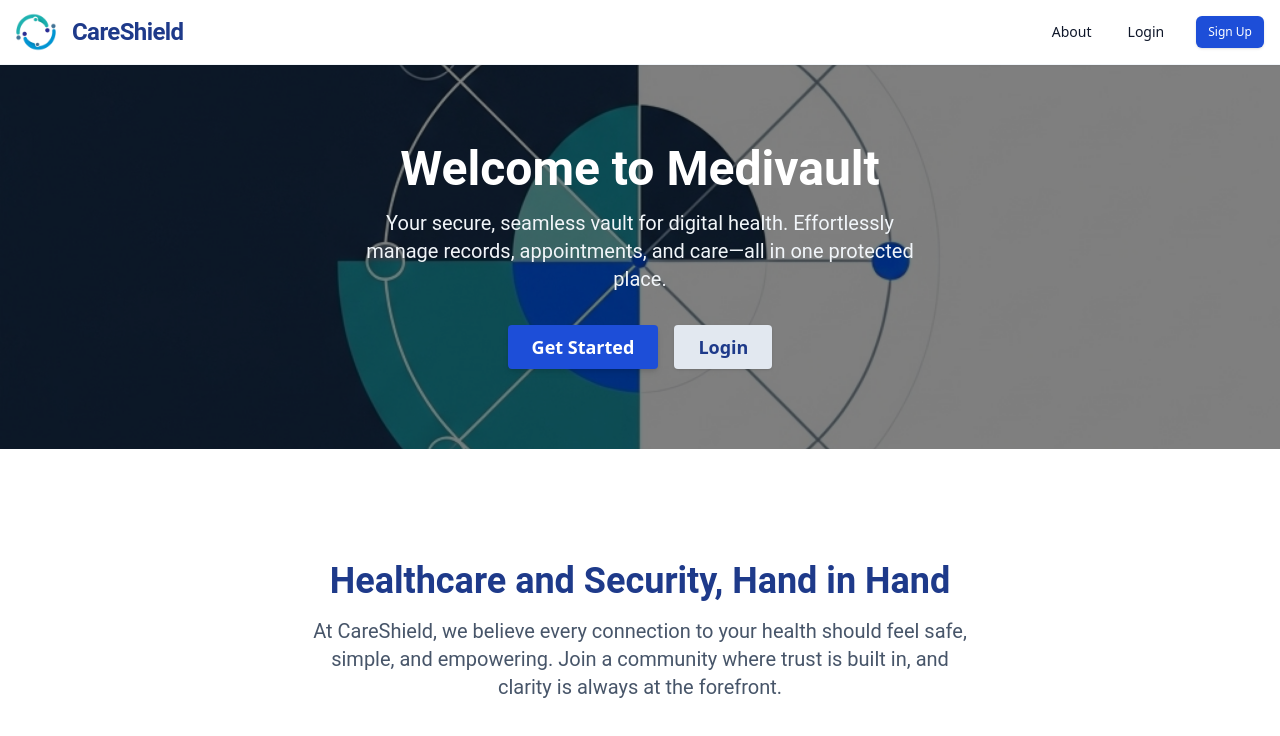
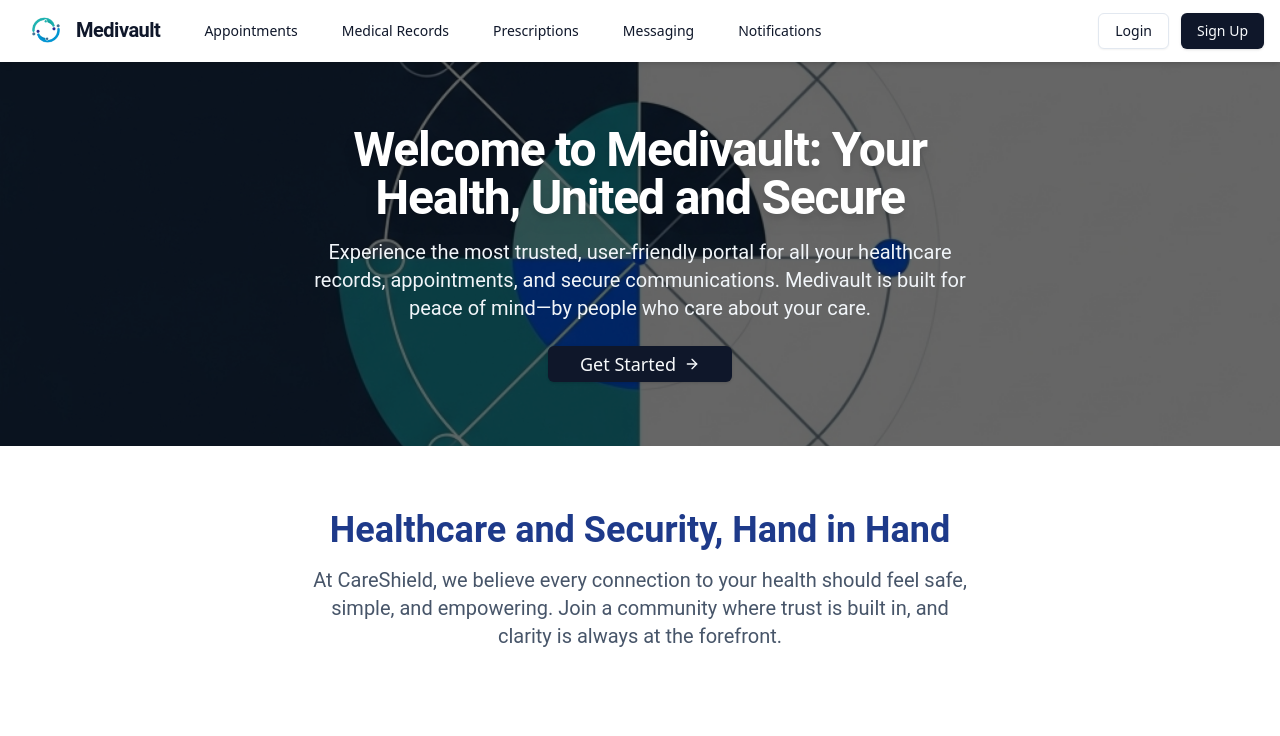
Before and after one commit to Collin-Test-Quome-Org/create-a-comprehensive-hipaa-compliant-patient-por-00ec075e-c3cbda37, a React (Vite) app in the folder frontend/: page / in a window 1280 px wide. Shown: the top 736 px of the page. Built offline with nearby package versions, Linux system fonts and the light colour scheme.

Commit message:
Add Hero, DashboardCards components and HomePage; set up Navigation with branding and nav links.

```diff
--- a/frontend/src/Navigation.tsx
+++ b/frontend/src/Navigation.tsx
@@ -1,34 +1,56 @@
-import { NavigationMenu, NavigationMenuList, NavigationMenuItem, NavigationMenuLink } from '@/components/ui/navigation-menu';
+import { NavigationMenu, NavigationMenuItem, NavigationMenuList, NavigationMenuLink } from '@/components/ui/navigation-menu';
+import { navigationMenuTriggerStyle } from '@/components/ui/navigation-menu';
 import { Button } from '@/components/ui/button';
-import { BrandLogo } from '@/components/BrandLogo';
 import { Link } from 'react-router-dom';
-import { navigationMenuTriggerStyle } from '@/components/ui/navigation-menu';
 
-export function Navigation() {
-  return (
-    <nav className="w-full bg-white shadow-sm border-b border-slate-100 sticky top-0 z-30">
-      <div className="container mx-auto flex items-center justify-between py-3 px-4">
-        <BrandLogo />
+export const Navigation = () => (
+  <nav className="w-full bg-white shadow-md z-50 sticky top-0">
+    <div className="max-w-7xl mx-auto flex items-center justify-between px-4 py-3">
       <NavigationMenu>
-          <NavigationMenuList>
+        <NavigationMenuList className="flex items-center gap-2">
           <NavigationMenuItem>
-              <NavigationMenuLink asChild className={navigationMenuTriggerStyle()}>
-                <Link to="/about">About</Link>
+            <NavigationMenuLink asChild className={navigationMenuTriggerStyle() + ' flex items-center gap-2'}>
+              <Link to="/">
+                <img src={"/branding/assets/logo-0.png"} className="h-7 w-7 mr-2 inline-block" />
+                <span className="font-[Roboto] font-bold text-xl text-primary tracking-tight">Medivault</span>
+              </Link>
             </NavigationMenuLink>
           </NavigationMenuItem>
           <NavigationMenuItem>
             <NavigationMenuLink asChild className={navigationMenuTriggerStyle()}>
-                <Link to="/login">Login</Link>
+              <Link to="/appointments">Appointments</Link>
             </NavigationMenuLink>
           </NavigationMenuItem>
           <NavigationMenuItem>
-              <Button asChild id="signup-nav" size="sm" className="ml-3 bg-blue-700 text-white hover:bg-blue-900">
-                <Link to="/signup">Sign Up</Link>
-              </Button>
+            <NavigationMenuLink asChild className={navigationMenuTriggerStyle()}>
+              <Link to="/medical-records">Medical Records</Link>
+            </NavigationMenuLink>
+          </NavigationMenuItem>
+          <NavigationMenuItem>
+            <NavigationMenuLink asChild className={navigationMenuTriggerStyle()}>
+              <Link to="/prescriptions">Prescriptions</Link>
+            </NavigationMenuLink>
+          </NavigationMenuItem>
+          <NavigationMenuItem>
+            <NavigationMenuLink asChild className={navigationMenuTriggerStyle()}>
+              <Link to="/messaging">Messaging</Link>
+            </NavigationMenuLink>
+          </NavigationMenuItem>
+          <NavigationMenuItem>
+            <NavigationMenuLink asChild className={navigationMenuTriggerStyle()}>
+              <Link to="/notifications">Notifications</Link>
+            </NavigationMenuLink>
           </NavigationMenuItem>
         </NavigationMenuList>
       </NavigationMenu>
+      <div className="flex items-center gap-3">
+        <Button asChild variant="outline" id="nav-login">
+          <Link to="/login">Login</Link>
+        </Button>
+        <Button asChild id="nav-signup">
+          <Link to="/signup">Sign Up</Link>
+        </Button>
+      </div>
     </div>
   </nav>
 );
-}
--- /dev/null
+++ b/frontend/src/components/DashboardCards.tsx
@@ -0,0 +1,64 @@
+import { Card, CardContent, CardHeader, CardTitle } from '@/components/ui/card';
+import { Link } from 'react-router-dom';
+import { CalendarCheck, FileText, MessageCircle, Pill, Bell } from 'lucide-react';
+import { motion } from 'framer-motion';
+
+const dashboardItems = [
+  {
+    icon: <CalendarCheck className="text-primary" size={32} />,
+    title: 'Appointments',
+    path: '/appointments',
+    description: 'View, schedule, and manage your medical appointments.'
+  },
+  {
+    icon: <FileText className="text-primary" size={32} />,
+    title: 'Medical Records',
+    path: '/medical-records',
+    description: 'Securely access your health history and reports.'
+  },
+  {
+    icon: <Pill className="text-primary" size={32} />,
+    title: 'Prescriptions',
+    path: '/prescriptions',
+    description: 'Track and renew your medications easily.'
+  },
+  {
+    icon: <MessageCircle className="text-primary" size={32} />,
+    title: 'Messaging',
+    path: '/messaging',
+    description: 'Communicate securely with your healthcare providers.'
+  },
+  {
+    icon: <Bell className="text-primary" size={32} />,
+    title: 'Notifications',
+    path: '/notifications',
+    description: 'Stay up to date with important alerts.'
+  }
+];
+
+export const DashboardCards = () => (
+  <div className="w-full grid grid-cols-1 sm:grid-cols-2 lg:grid-cols-3 gap-6 py-10">
+    {dashboardItems.map((item, i) => (
+      <motion.div
+        key={item.title}
+        initial={{ opacity: 0, y: 24 }}
+        animate={{ opacity: 1, y: 0 }}
+        transition={{ delay: i * 0.12, duration: 0.5 }}
+      >
+        <Link to={item.path} aria-label={item.title}>
+          <Card className="group hover:shadow-2xl transition-shadow duration-200 focus:ring-2 focus:ring-primary/60">
+            <CardHeader className="flex flex-row items-center gap-4">
+              {item.icon}
+              <CardTitle className="text-lg font-bold font-[Roboto] text-slate-800 group-hover:text-primary">
+                {item.title}
+              </CardTitle>
+            </CardHeader>
+            <CardContent className="text-slate-600 font-[Roboto] text-sm">
+              {item.description}
+            </CardContent>
+          </Card>
+        </Link>
+      </motion.div>
+    ))}
+  </div>
+);
--- a/frontend/src/components/Hero.tsx
+++ b/frontend/src/components/Hero.tsx
@@ -1,55 +1,30 @@
 import { motion } from 'framer-motion';
+import { Button } from '@/components/ui/button';
+import { ArrowRight } from 'lucide-react';
+import { Link } from 'react-router-dom';
 
-const heroBg = '/branding/assets/hero-0.png';
-
-export function Hero() {
-  return (
-    <section className="relative w-full h-96 mb-12">
-      <div
-        style={{ backgroundImage: `url('${heroBg}')` }}
-        className="bg-cover bg-center h-full w-full absolute inset-0 z-0"
-      />
-      <div className="absolute inset-0 bg-black bg-opacity-50 flex flex-col items-center justify-center z-10">
-        <motion.h1
-          className="text-white text-4xl md:text-5xl font-bold mb-4 font-['Roboto']"
-          initial={{ y: 40, opacity: 0 }}
-          animate={{ y: 0, opacity: 1 }}
+export const Hero = () => (
+  <section className="relative bg-cover bg-center h-96 w-full" style={{ backgroundImage: "url('/branding/assets/hero-0.png')" }}>
+    <div className="absolute inset-0 bg-black bg-opacity-60 flex items-center justify-center">
+      <motion.div
+        initial={{ opacity: 0, y: 32 }}
+        animate={{ opacity: 1, y: 0 }}
         transition={{ duration: 0.7 }}
+        className="text-center max-w-2xl"
       >
-          Welcome to Medivault
-        </motion.h1>
-        <motion.p
-          className="text-slate-100 text-lg md:text-xl max-w-xl text-center mb-8 font-['Roboto']"
-          initial={{ y: 20, opacity: 0 }}
-          animate={{ y: 0, opacity: 1 }}
-          transition={{ duration: 1, delay: 0.3 }}
-        >
-          Your secure, seamless vault for digital health. Effortlessly manage records, appointments, and care—all in one protected place.
-        </motion.p>
-        <motion.div
-          className="flex gap-4"
-          initial={{ opacity: 0 }}
-          animate={{ opacity: 1 }}
-          transition={{ duration: 1, delay: 0.6 }}
-        >
-          <a href="/signup">
-            <button
-              id="hero-signup"
-              className="bg-blue-700 hover:bg-blue-800 transition text-white font-bold py-2 px-6 rounded shadow-md text-lg"
-            >
+        <h1 className="text-white text-4xl md:text-5xl font-bold mb-4 font-[Roboto] tracking-tight drop-shadow-lg">
+          Welcome to Medivault: Your Health, United and Secure
+        </h1>
+        <p className="text-slate-100 text-lg md:text-xl mb-6 font-[Roboto] font-normal">
+          Experience the most trusted, user-friendly portal for all your healthcare records, appointments, and secure communications. Medivault is built for peace of mind—by people who care about your care.
+        </p>
+        <Button asChild id="cta-get-started" className="px-8 py-4 text-lg">
+          <Link to="/signup" className="flex items-center gap-2">
             Get Started
-            </button>
-          </a>
-          <a href="/login">
-            <button
-              id="hero-login"
-              className="bg-slate-200 hover:bg-slate-300 transition text-blue-900 font-semibold py-2 px-6 rounded shadow text-lg"
-            >
-              Login
-            </button>
-          </a>
+            <ArrowRight size={20} />
+          </Link>
+        </Button>
       </motion.div>
     </div>
   </section>
 );
-}
--- a/frontend/src/pages/HomePage.tsx
+++ b/frontend/src/pages/HomePage.tsx
@@ -1,35 +1,25 @@
 import { Hero } from '@/components/Hero';
+import { DashboardCards } from '@/components/DashboardCards';
 import { motion } from 'framer-motion';
-import { Button } from '@/components/ui/button';
-import { Link } from 'react-router-dom';
 
 export const HomePage = () => (
-  <main>
+  <>
     <Hero />
-    <section className="max-w-5xl mx-auto px-4 py-16">
-      <motion.div
-        className="flex flex-col md:flex-row items-center gap-12"
-        initial={{ opacity: 0, y: 60 }}
-        whileInView={{ opacity: 1, y: 0 }}
-        viewport={{ once: true }}
-        transition={{ duration: 0.8 }}
-      >
-        <img src="/branding/assets/logo-1.png" className="h-32 w-32 rounded-full shadow-xl border-4 border-blue-200" />
-        <div className="flex-1">
-          <h2 className="text-3xl font-bold text-blue-900 mb-3" style={{ fontFamily: 'Roboto, sans-serif', fontWeight: 700 }}>
-            Why SentinelHealth?
-          </h2>
-          <ul className="text-slate-700 text-lg mb-6 pl-4 list-disc" style={{ fontFamily: 'Roboto, sans-serif', fontWeight: 400 }}>
-            <li>Bank-grade security for your sensitive medical data</li>
-            <li>Instant access to appointments, prescriptions, and records</li>
-            <li>Seamless communication with your care team</li>
-            <li>Modern, friendly, and always available for you</li>
-          </ul>
-          <Button asChild id="homepage-cta" className="bg-blue-700 text-white px-6 py-3 rounded-full font-bold shadow hover:bg-blue-800">
-            <Link to="/signup">Join SentinelHealth Now</Link>
-          </Button>
-        </div>
-      </motion.div>
-    </section>
-  </main>
+    <motion.section
+      initial={{ opacity: 0, y: 24 }}
+      animate={{ opacity: 1, y: 0 }}
+      transition={{ delay: 0.3, duration: 0.7 }}
+      className="max-w-6xl mx-auto px-4 md:px-8 mt-[-4rem] z-10 relative"
+    >
+      <div className="rounded-2xl bg-white shadow-xl p-8">
+        <h2 className="font-[Roboto] font-bold text-2xl md:text-3xl mb-4 text-slate-900">
+          Medivault: Your Central Health Command
+        </h2>
+        <p className="text-slate-700 font-[Roboto] mb-6">
+          Welcome to Medivault, where health meets harmony! Effortlessly manage appointments, access medical records, renew prescriptions, and securely message your care team—all in one beautifully secure, friendly portal. Built for patients who value clarity, control, and peace of mind.
+        </p>
+        <DashboardCards />
+      </div>
+    </motion.section>
+  </>
 );
```
Lines whose indentation alone changed are shown as unchanged.
